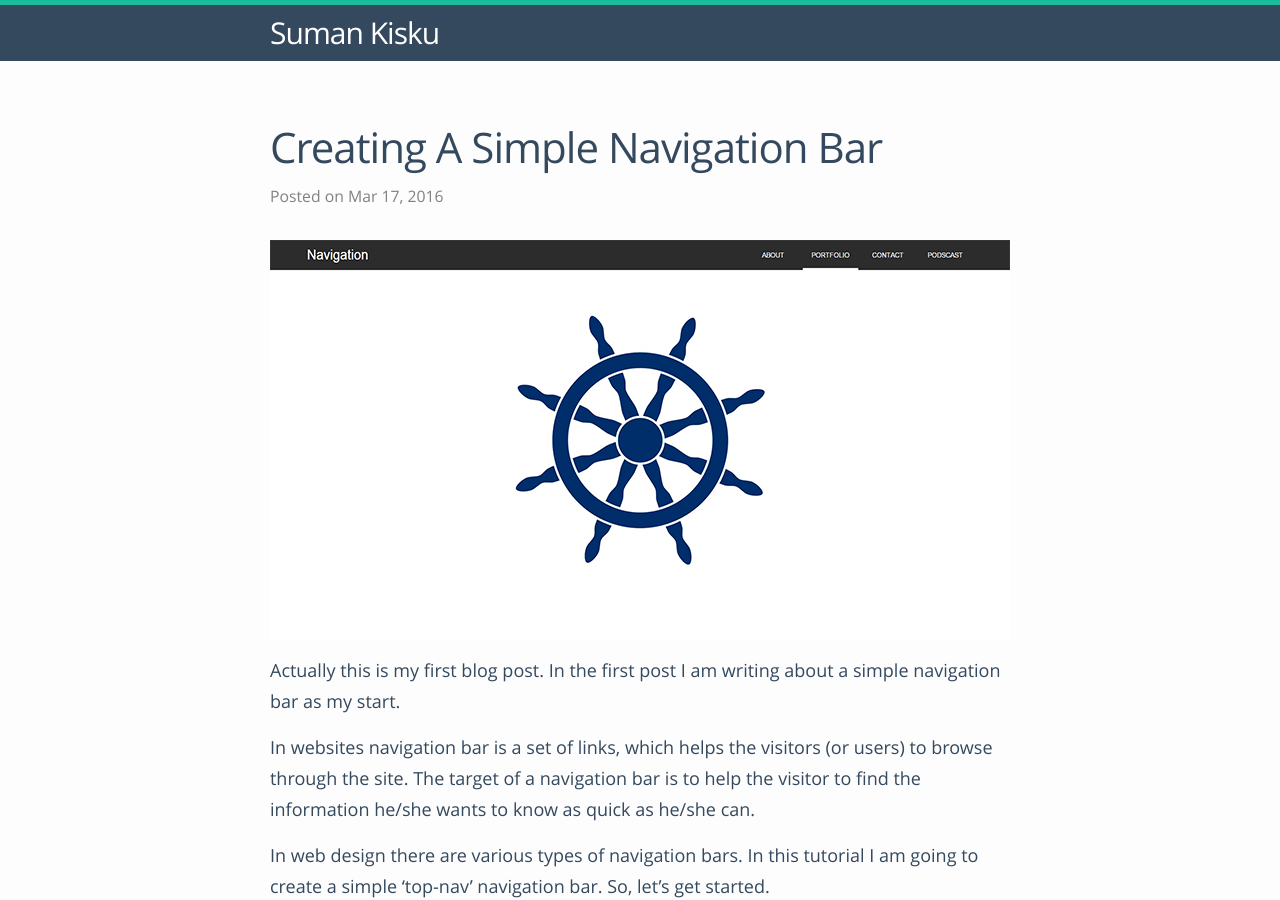
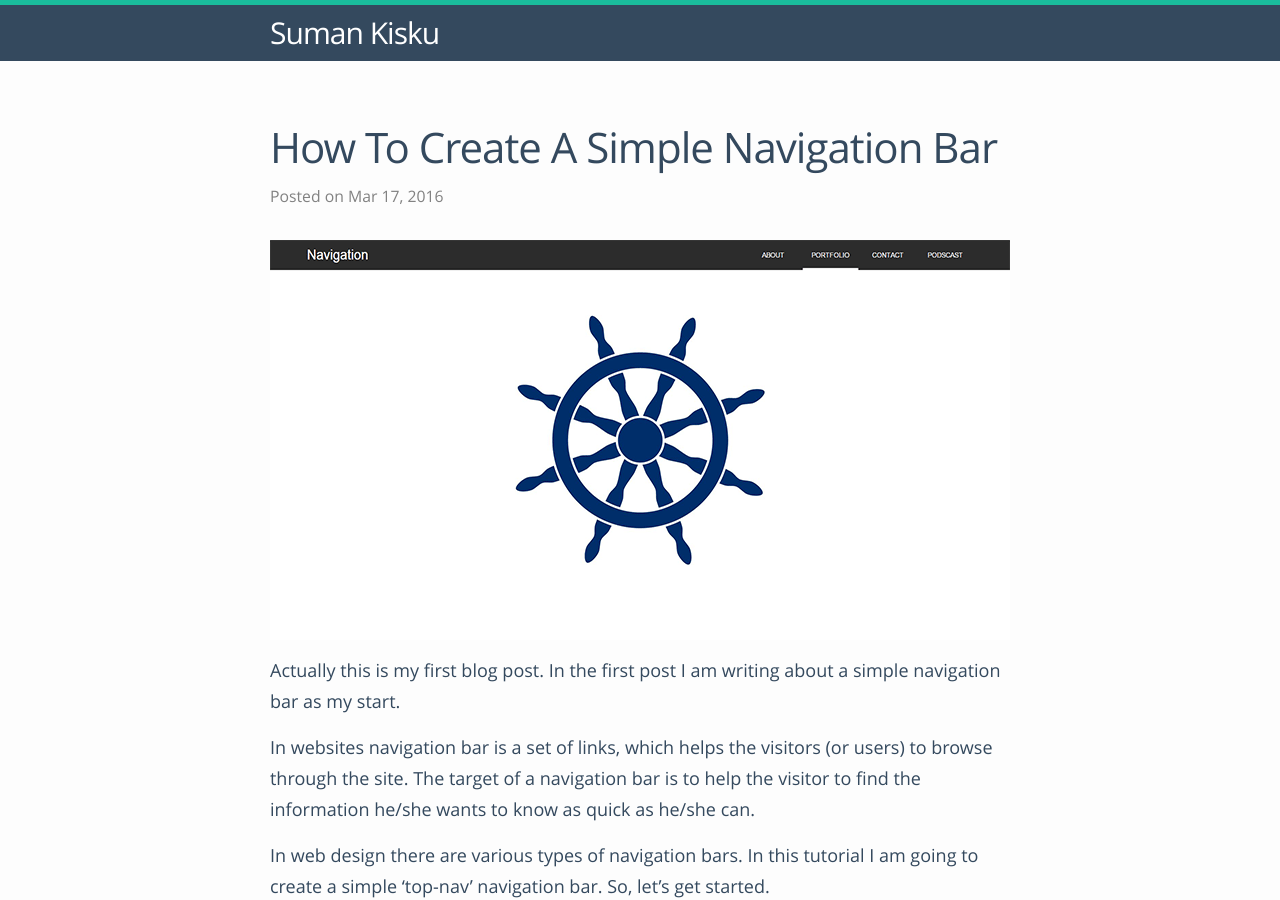
Before and after one commit to SumanKisku/sumankisku.github.io, a Jekyll site: the page built from _posts/2016-03-17-how-to-create-a-simple-navigation-bar.md, in a window 1280 px wide and 900 px high. Built offline with Jekyll 4.4.1, drawn with Linux system fonts in a browser that asks for light colours; comment, search, counter and statistics services are not loaded; some of the changed lines change nothing that is shown.

Commit message:
Change titles.

```diff
--- a/_includes/head.html
+++ b/_includes/head.html
@@ -3,9 +3,9 @@
   <meta http-equiv="X-UA-Compatible" content="IE=edge">
   <meta name="viewport" content="width=device-width, initial-scale=1">
 
-  <title>{% if page.title %}{{ page.title | escape }}{% else %}{{ site.title | escape }}{% endif %} | HTML, CSS, JavaScript and PhotoShop Tutorials</title>
+  <title>{% if page.title %}{{ page.title | escape }}{% else %}{{ site.title | escape }}{% endif %} | HTML, CSS and JavaScript Tutorials</title>
   <meta name="author" content="Suman Kisku">
-  <meta name="description" content="HTML, CSS , JavaScript, PhotoShop Tutorials">
+  <meta name="description" content="{{ page.content | strip_html | truncatewords: 50 }}">
 
   <link rel="stylesheet" href="{{ "/css/main.css" | prepend: site.baseurl }}">
   <link rel="canonical" href="{{ page.url | replace:'index.html','' | prepend: site.baseurl | prepend: site.url }}">
--- a/_posts/2016-03-17-creating-a-simple-navigation-bar.md
+++ b/_posts/2016-03-17-how-to-create-a-simple-navigation-bar.md
@@ -1,6 +1,6 @@
 ---
 layout: post
-title: Creating A Simple Navigation Bar
+title: How To Create A Simple Navigation Bar
 date: 2016-03-17
 image: assets/images/postimages/navigation-bar.png
 imgalt: Navigation Bar
```
